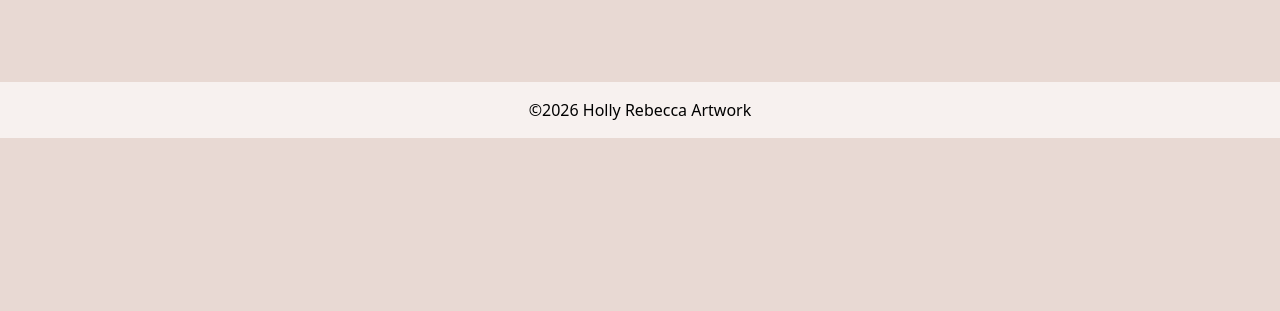
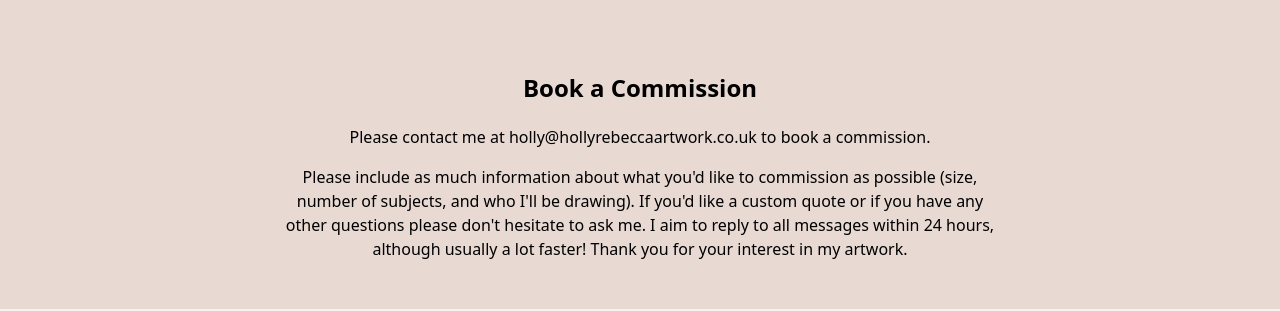
Before and after one commit to eth0net/artsite, a React (Vite) app: page /commissions in a window 1280 px wide. Shown: the part 2241-2552 px from the top of the page. Before the commit the page ends 2411 px from the top, so only its background shows below. Built offline with nearby package versions, Linux system fonts and the light colour scheme.

Commit message:
update commissions

```diff
--- a/src/routes/commissions/commissions.css
+++ b/src/routes/commissions/commissions.css
@@ -22,6 +22,22 @@
   object-fit: contain;
   box-sizing: border-box;
   flex: 1 1 auto;
+  min-width: 0;
+}
+
+#commissions .prices {
+  display: flex;
+  flex-direction: row;
+  gap: 1em;
+  margin: auto;
+  max-width: 840px;
+  width: 100%;
+}
+
+#commissions .prices .price-card {
+  background-color: #ffffff;
+  border-radius: 1em;
+  flex: 1 1 25%;
   min-width: 0;
 }
 
@@ -72,18 +88,7 @@
   background: #f8f8f8;
 }
 
-#commissions .prices {
-  display: flex;
-  flex-direction: row;
-  gap: 1em;
-  margin: auto;
-  max-width: 840px;
-  width: 100%;
+#commissions a {
+  color: inherit;
+  text-decoration: none;
 }
-
-#commissions .prices .price-card {
-  background-color: #ffffff;
-  border-radius: 1em;
-  flex: 1 1 25%;
-  min-width: 0;
-}
--- a/src/routes/commissions/commissions.tsx
+++ b/src/routes/commissions/commissions.tsx
@@ -108,6 +108,25 @@ function Commissions() {
           <img src={images[5].url} alt={images[5].alt} />
         </div>
       </div>
+
+      <div>
+        <h2>Book a Commission</h2>
+        <p>
+          <span>Please contact me at </span>
+          <a href="mailto:holly@hollyrebeccaartwork.co.uk">
+            holly@hollyrebeccaartwork.co.uk
+          </a>
+          <span> to book a commission.</span>
+        </p>
+        <p>
+          Please include as much information about what you'd like to commission
+          as possible (size, number of subjects, and who I'll be drawing). If
+          you'd like a custom quote or if you have any other questions please
+          don't hesitate to ask me. I aim to reply to all messages within 24
+          hours, although usually a lot faster! Thank you for your interest in
+          my artwork.
+        </p>
+      </div>
     </div>
   );
 }
```
